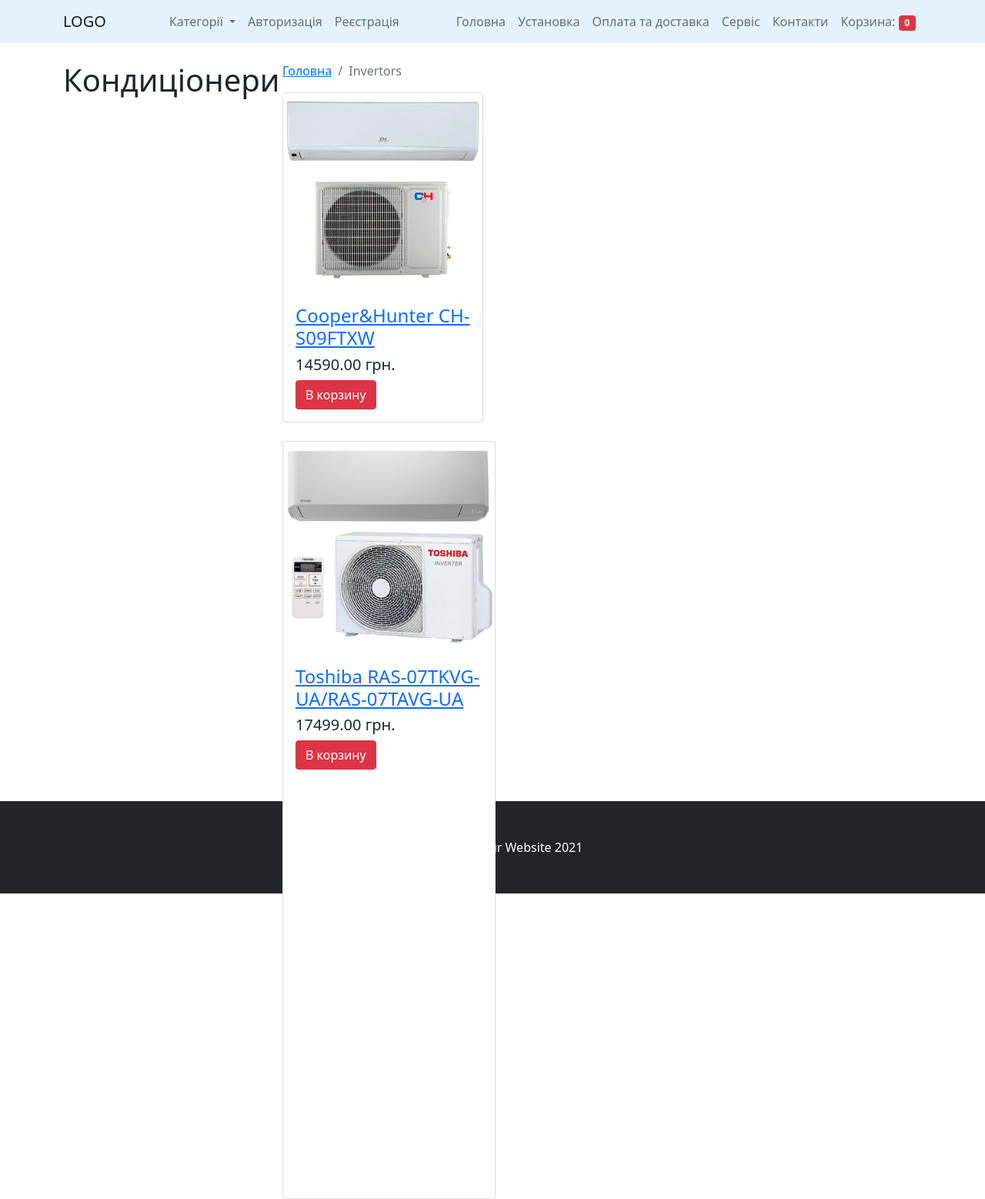
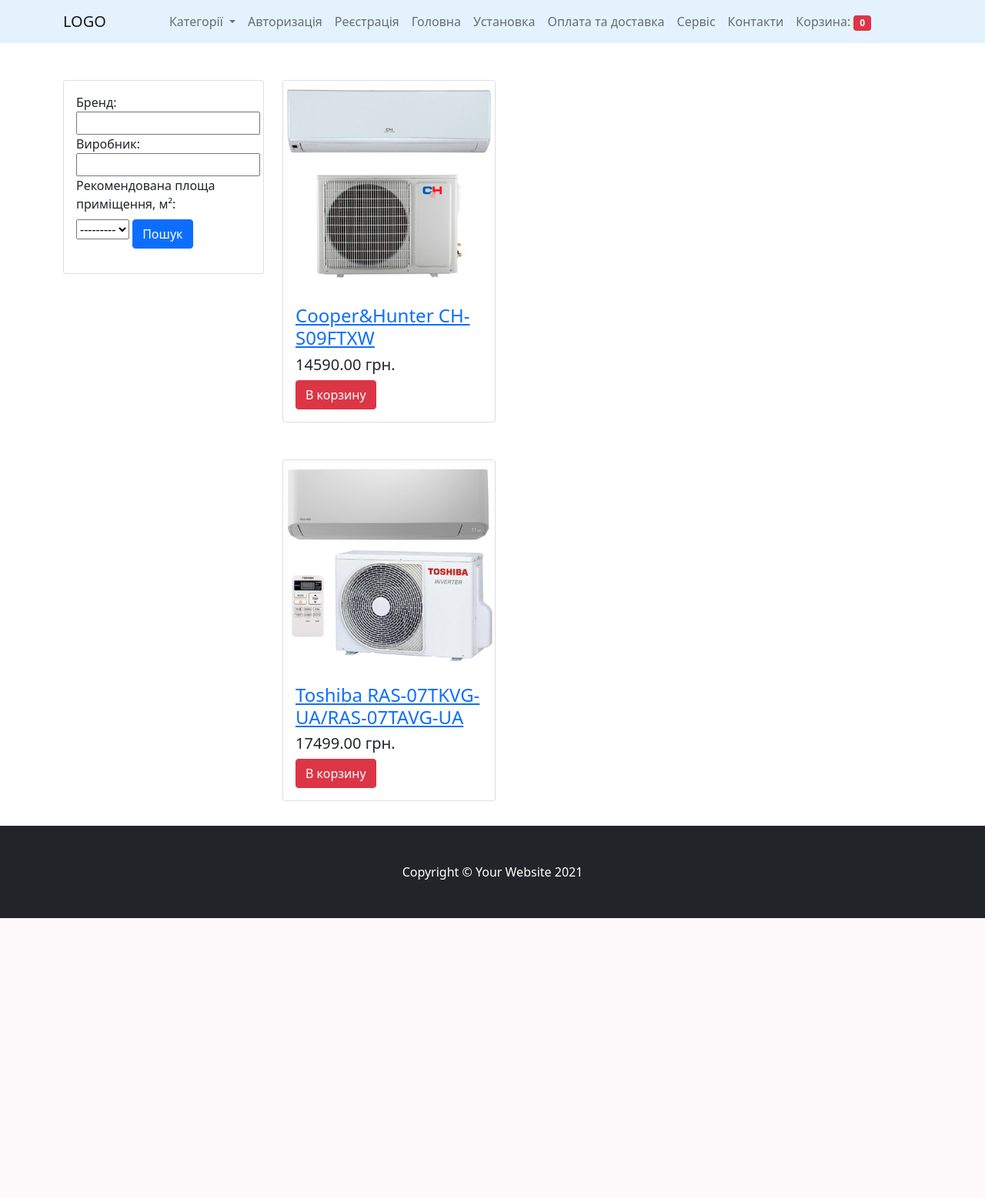
Before and after one commit to ymoskovchuk/conditioner_shop, a Django app: a page that uses main_functions/templates/base.html in a window 1280 px wide. Shown: the whole page at 77% size. After the commit the page ends 1193 px from the top, so only its background shows below. Run offline with Django 3.2, Linux system fonts and the light colour scheme; data comes from the database, SQL or seed files in the repository; both versions use the stored data as it was after the commit; data that the repository does not hold is empty; some libraries are stand-ins or nearby versions.

Commit message:
Added requirements and readme. Made filters in category view

```diff
--- a/cond_shop/settings.py
+++ b/cond_shop/settings.py
@@ -38,8 +38,9 @@
     'django.contrib.messages',
     'django.contrib.staticfiles',
     'main_functions',
-    'crispy_forms'
-
+    'crispy_forms',
+    'django_filters',
+    'bootstrapform'
 ]
 
 MIDDLEWARE = [
--- /dev/null
+++ b/main_functions/filters.py
@@ -0,0 +1,15 @@
+import django_filters
+from .models import *
+
+
+class ProductFilter(django_filters.FilterSet):
+
+    AREA_CHOICES = (
+        ('20', '20'),
+        ('25', '25'),
+    )
+    recommended_area = django_filters.ChoiceFilter(choices=AREA_CHOICES)
+
+    class Meta:
+        model = Product
+        fields = ['brand', 'producer', ]
--- a/main_functions/models.py
+++ b/main_functions/models.py
@@ -26,6 +26,8 @@
     image = models.ImageField(verbose_name='Зображення')
     description = models.TextField(verbose_name='Опис', null=True)
     price = models.DecimalField(max_digits=9, decimal_places=2, verbose_name='Ціна')
+    brand = models.CharField(max_length=255, verbose_name='Бренд')
+    producer = models.CharField(max_length=255, verbose_name='Виробник')
 
     cold_efficiency = models.CharField(max_length=255, verbose_name='Продуктивність холод, кВт')
     warm_efficiency = models.CharField(max_length=255, verbose_name='Продуктивність тепло, кВт')
--- a/main_functions/templates/base.html
+++ b/main_functions/templates/base.html
@@ -48,7 +48,7 @@
                             </span>
                         </li>
                     </ul>
-                    <ul class="navbar-nav ms-auto">
+                    <ul class="navbar-nav">
                         <li class="nav-item active"><a class="nav-link" href="/">Головна</a></li>
                         <li class="nav-item"><a class="nav-link" href="#!">Установка</a></li>
                         <li class="nav-item"><a class="nav-link" href="#!">Оплата та доставка</a></li>
@@ -56,19 +56,22 @@
                         <li class="nav-item"><a class="nav-link" href="#!">Контакти</a></li>
                         <li class="nav-item"><a class="nav-link" href="{% url 'cart' %}"> Корзина: <span class="badge bg-pill bg-danger">{{ cart.products.count }}</span></a>
                     </ul>
+                    <ul class="navbar-nav ms-auto">
+                    </ul>
                 </div>
             </div>
         </nav>
         <!-- Page Content-->
+{% block content %}
         <div class="container">
             <div class="row">
                 <div class="col-lg-3">
-                    <h1 class="my-4">Кондиціонери</h1>
+
                     <div class="list-group">
                     </div>
                 </div>
                 <div class="col-lg-9">
-                    {% block content %}
+
                     {% if messages %}
                     {% for message in messages %}
                     <div class="alert alert-success alert-dismissible fade show" role="alert">
@@ -175,7 +178,7 @@
             </div>
         </div>
         <!-- Footer-->
-        <footer class="py-5 bg-dark">
+        <footer class=" mt-2 py-5 bg-dark">
             <div class="container"><p class="m-0 text-center text-white">Copyright &copy; Your Website 2021</p></div>
         </footer>
         <!-- Bootstrap core JS-->
--- a/main_functions/templates/category_detail.html
+++ b/main_functions/templates/category_detail.html
@@ -1,19 +1,34 @@
 {% extends 'base.html' %}
-
+{% load bootstrap %}
 
 {% block content %}
-    <nav aria-label="breadcrumb" class="mt-4">
-      <ol class="breadcrumb">
-        <li class="breadcrumb-item"><a href="{% url 'base' %}">Головна</a></li>
-        <li class="breadcrumb-item active">{{ category.name }}</li>
-      </ol>
-    </nav>
-    <div class="row">
+        <div class="container">
+            <div class="row">
+                <div class="col-lg-3">
+                    <div class="row">
+                        <div class="col">
+                            <div class=" mt-5 card card-body">
+
+                                <form method="get">
+                                    {{filter.form|bootstrap}}
+
+                                <button class=" mt-2 btn btn-primary" type="submit">Пошук</button>
+                              </form>
+
+                            </div>
+                        </div>
+
+                    </div>
+                    <div class="list-group">
+                    </div>
+                </div>
+                <div class="col-lg-9">
+
         {% for product in category_products %}
 
             {% if product.category.slug == category.slug %}
             <div class="col-lg-4 col-md-6 mb-4">
-                <div class="card h-100">
+                <div class="mt-5 card h-90">
                 <a href="{{ product.get_absolute_url }}"><img class="card-img-top" src="{{ product.image.url }}" alt="" /></a>
                     <div class="card-body">
                         <h4 class="card-title">
@@ -26,6 +41,6 @@
                 </div>
             </div>
             {% endif %}
-    </div>
         {% endfor %}
+                </div>
 {% endblock content %}
--- a/main_functions/templates/conditioner_specs.html
+++ b/main_functions/templates/conditioner_specs.html
@@ -1,4 +1,4 @@
-<table class="table">
+<table class="table md-center">
 
 <!-- ////////////////////  Основний блок //////////////////// -->
 <tr class="table-primary">
--- a/main_functions/views.py
+++ b/main_functions/views.py
@@ -1,15 +1,16 @@
-
+import requests
 from django.shortcuts import render
 
 from django.contrib import messages
 from django.contrib.auth import authenticate, login
 from django.http import HttpResponseRedirect
-from django.views.generic import DetailView, View
+from django.views.generic import DetailView, View, ListView
 
 from .models import Category, Customer, Order, CartProduct, Product
 from .mixins import *
 from .forms import OrderForm, LoginForm, RegistrationForm
 from .utils import recalc_cart
+from .filters import ProductFilter
 
 
 class BaseView(CartMixin, View):
@@ -42,15 +43,29 @@
 class CategoryDetailView(CartMixin, DetailView):
 
     queryset = Category.objects.all()
+    category_products = Product.objects.all()
     context_object_name = 'category'
     template_name = 'category_detail.html'
     slug_url_kwarg = 'slug'
 
     def get_context_data(self, **kwargs):
         context = super().get_context_data(**kwargs)
+        productfilter = ProductFilter(self.request.GET, queryset=self.category_products)
+        self.category_products = productfilter.qs
         context['cart'] = self.cart
-        context['category_products'] = Product.objects.all()
+        context['category_products'] = self.category_products
         context['category_slug'] = self.get_object().slug
+        context['filter'] = productfilter
+        return context
+
+
+class CategoryListView(ListView):
+    model = Category
+    template_name = 'category_detail,html'
+
+    def get_context_data(self, **kwargs):
+        context = super().get_context_data(**kwargs)
+        context['filter'] = ProductFilter()
         return context
 
 
--- /dev/null
+++ b/requirements.txt
@@ -0,0 +1,5 @@
+Django==3.0.8
+django-crispy-forms==1.9.2
+Pillow==7.2.0
+django-filter
+django-bootstrap-form
```
Also changed, not shown: main_functions/templates/product_detail.html (+13 -9 lines), README.md (added), db.sqlite3, main_functions/migrations/0002_auto_20210602_1711.py (added), media/Toshiba_TKVG.jpg (added).
